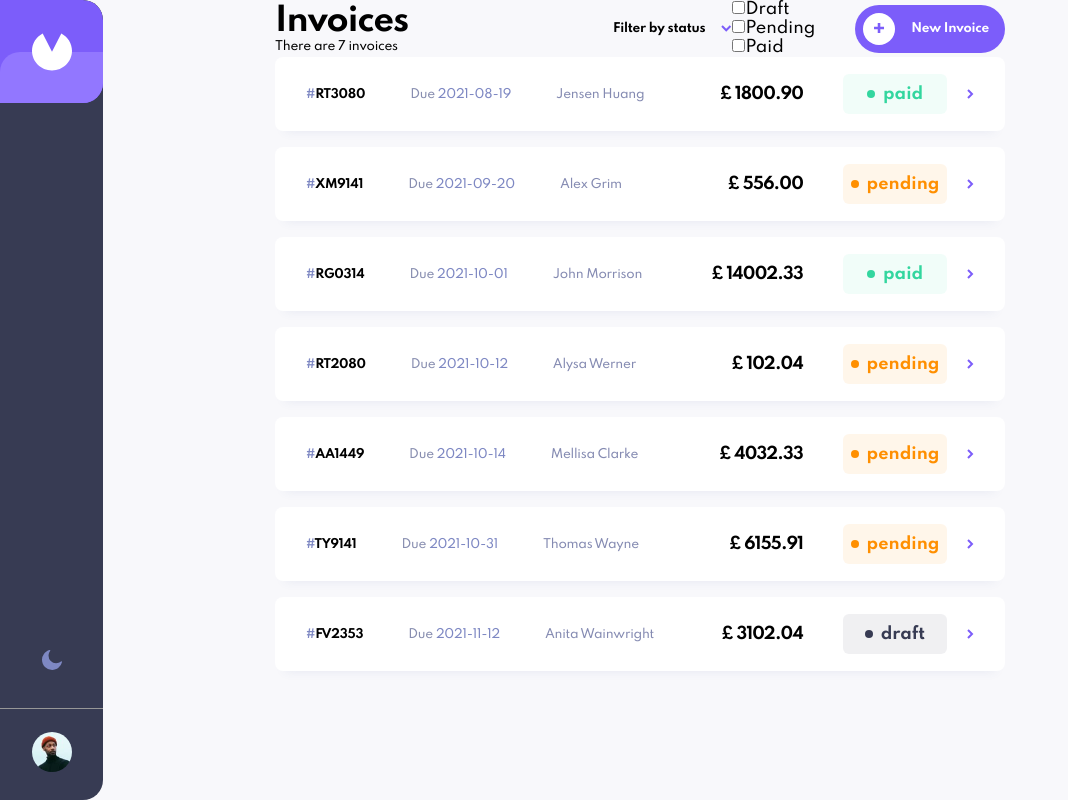
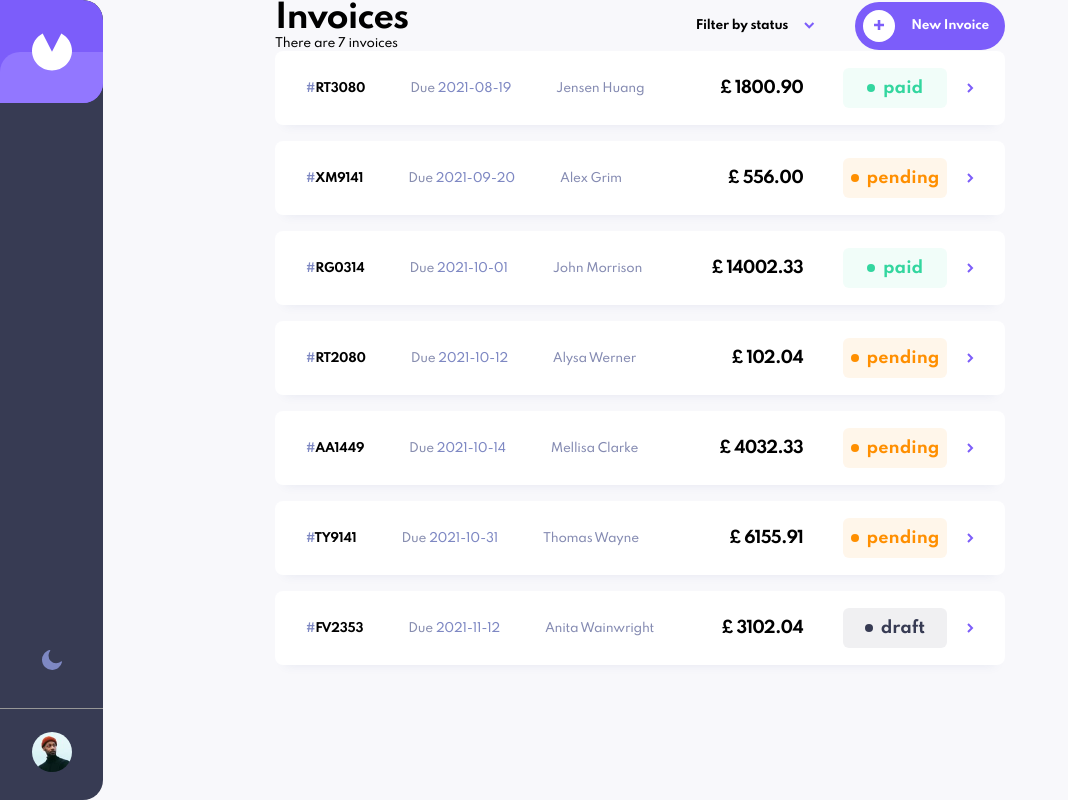
Before and after one commit to nlukic97/react-invoice-app, a React (Create React App) app: page / in a window 1280 px wide. Shown: the whole page, without its empty margins (0-1068 px from the left). Built offline with nearby package versions, Linux system fonts and the light colour scheme.

Commit message:
saved changes

```diff
--- a/src/components/InvoiceActions.js
+++ b/src/components/InvoiceActions.js
@@ -1,6 +1,9 @@
 import FilterOptions from "./FilterOptions";
+import {useState} from "react";
 
 const InvoiceActions = ({message, changedFilter, checkedBoxes}) => {
+    // used to render or hide the <FilterOptions> component
+    const [isHover, setIsHover] = useState(false)
 
     function openModal(){
         console.log('open modal');
@@ -14,12 +17,18 @@ const InvoiceActions = ({message, changedFilter, checkedBoxes}) => {
             </div>
 
             <div className="__action_contols">
-                <div className="___filter_container">
+
+                <div className="___filter_container"
+                    onMouseEnter={()=> setIsHover(true)}
+                    onMouseLeave={()=>setIsHover(false)}
+                >
                     <h4>Filter by status</h4>
                     <svg width="11" height="7" xmlns="http://www.w3.org/2000/svg"><path d="M1 1l4.228 4.228L9.456 1" stroke="#7C5DFA" strokeWidth="2" fill="none" fillRule="evenodd"/></svg>
+
+                    {/* style this */}
+                    {(isHover === true) ? <FilterOptions changedFilter={changedFilter} checkedBoxes={checkedBoxes}/>:null}
                 </div>
 
-            <FilterOptions changedFilter={changedFilter} checkedBoxes={checkedBoxes}/>
 
                 <button className="btn add-invoice-btn purple" onClick={openModal}>
                     <div className="white-circle">
```
Also changed, not shown: 1 other file (tests, documents, lock files or other folders).
